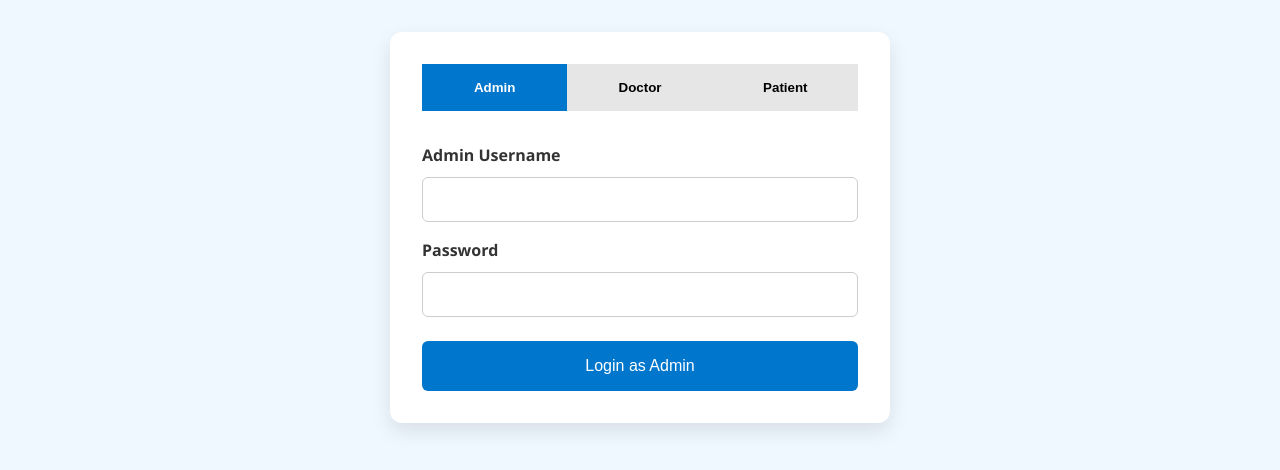
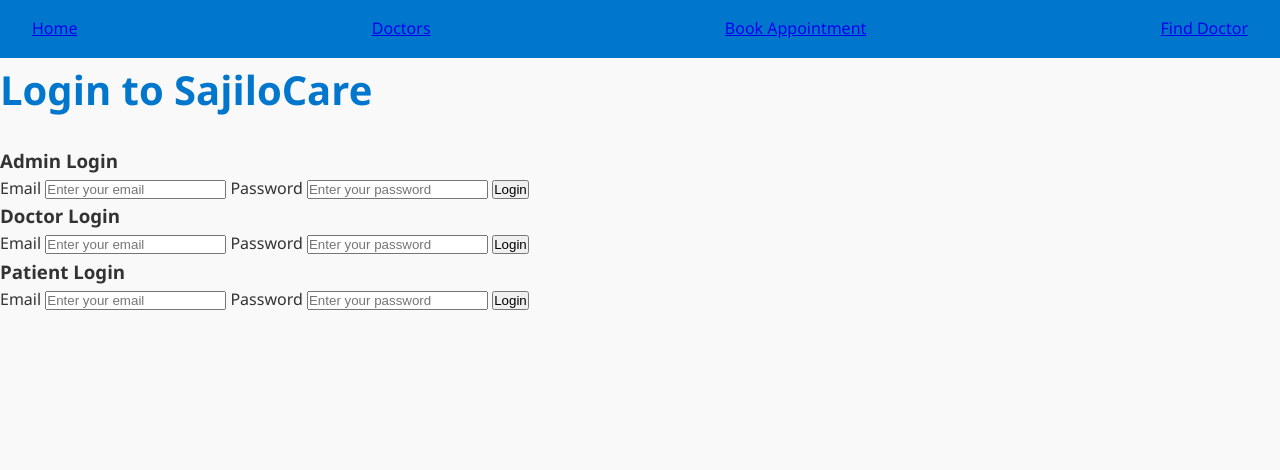
Before and after one commit to krishkafle49/doc-booking-site, a plain HTML site: page login.html in a window 1280 px wide. Drawn offline with Linux system fonts and the light colour scheme.

Commit message:
Update login.html

```diff
--- a/login.html
+++ b/login.html
@@ -1,122 +1,60 @@
+<!-- login.html (or add this inside index.html) -->
 <!DOCTYPE html>
 <html lang="en">
 <head>
-  <meta charset="UTF-8" />
+  <meta charset="UTF-8">
   <title>Login - SajiloCare</title>
-  <link rel="stylesheet" href="style.css" />
-  <style>
-    body {
-      font-family: 'Segoe UI', sans-serif;
-      background-color: #f0f8ff;
-      padding: 2rem;
-    }
-    .login-container {
-      max-width: 500px;
-      margin: auto;
-      background: white;
-      padding: 2rem;
-      border-radius: 12px;
-      box-shadow: 0 8px 20px rgba(0,0,0,0.1);
-    }
-    .login-tabs {
-      display: flex;
-      justify-content: space-between;
-      margin-bottom: 2rem;
-    }
-    .login-tabs button {
-      flex: 1;
-      padding: 1rem;
-      border: none;
-      background-color: #e6e6e6;
-      cursor: pointer;
-      font-weight: bold;
-      transition: background 0.3s ease;
-    }
-    .login-tabs button.active {
-      background-color: #0077cc;
-      color: white;
-    }
-    .login-form {
-      display: none;
-    }
-    .login-form.active {
-      display: block;
-    }
-    label {
-      display: block;
-      margin: 1rem 0 0.5rem;
-      font-weight: bold;
-    }
-    input {
-      width: 100%;
-      padding: 0.8rem;
-      border-radius: 6px;
-      border: 1px solid #ccc;
-      font-size: 1rem;
-    }
-    button[type="submit"] {
-      margin-top: 1.5rem;
-      width: 100%;
-      background-color: #0077cc;
-      color: white;
-      padding: 1rem;
-      border: none;
-      border-radius: 6px;
-      font-size: 1rem;
-      cursor: pointer;
-      transition: background 0.3s ease;
-    }
-    button[type="submit"]:hover {
-      background-color: #005fa3;
-    }
-  </style>
+  <link rel="stylesheet" href="style.css">
 </head>
 <body>
 
-  <div class="login-container">
-    <div class="login-tabs">
-      <button class="tab-button active" onclick="showForm('admin')">Admin</button>
-      <button class="tab-button" onclick="showForm('doctor')">Doctor</button>
-      <button class="tab-button" onclick="showForm('patient')">Patient</button>
+  <nav>
+    <a href="index.html">Home</a>
+    <a href="doctors.html">Doctors</a>
+    <a href="booking.html">Book Appointment</a>
+    <a href="find-doctor.html">Find Doctor</a>
+  </nav>
+
+  <section class="login-section">
+    <h2 class="section-title">Login to SajiloCare</h2>
+    <div class="login-form-container">
+      <!-- Admin Login -->
+      <div class="login-option">
+        <h3>Admin Login</h3>
+        <form id="admin-login">
+          <label for="admin-email">Email</label>
+          <input type="email" id="admin-email" name="email" required placeholder="Enter your email">
+          <label for="admin-password">Password</label>
+          <input type="password" id="admin-password" name="password" required placeholder="Enter your password">
+          <button type="submit">Login</button>
+        </form>
+      </div>
+
+      <!-- Doctor Login -->
+      <div class="login-option">
+        <h3>Doctor Login</h3>
+        <form id="doctor-login">
+          <label for="doctor-email">Email</label>
+          <input type="email" id="doctor-email" name="email" required placeholder="Enter your email">
+          <label for="doctor-password">Password</label>
+          <input type="password" id="doctor-password" name="password" required placeholder="Enter your password">
+          <button type="submit">Login</button>
+        </form>
+      </div>
+
+      <!-- Patient Login -->
+      <div class="login-option">
+        <h3>Patient Login</h3>
+        <form id="patient-login">
+          <label for="patient-email">Email</label>
+          <input type="email" id="patient-email" name="email" required placeholder="Enter your email">
+          <label for="patient-password">Password</label>
+          <input type="password" id="patient-password" name="password" required placeholder="Enter your password">
+          <button type="submit">Login</button>
+        </form>
+      </div>
     </div>
-
-    <form id="admin" class="login-form active">
-      <label for="admin-user">Admin Username</label>
-      <input type="text" id="admin-user" required />
-      <label for="admin-pass">Password</label>
-      <input type="password" id="admin-pass" required />
-      <button type="submit">Login as Admin</button>
-    </form>
-
-    <form id="doctor" class="login-form">
-      <label for="doctor-user">Doctor Email</label>
-      <input type="email" id="doctor-user" required />
-      <label for="doctor-pass">Password</label>
-      <input type="password" id="doctor-pass" required />
-      <button type="submit">Login as Doctor</button>
-    </form>
-
-    <form id="patient" class="login-form">
-      <label for="patient-user">Patient Email</label>
-      <input type="email" id="patient-user" required />
-      <label for="patient-pass">Password</label>
-      <input type="password" id="patient-pass" required />
-      <button type="submit">Login as Patient</button>
-    </form>
-  </div>
-
-  <script>
-    function showForm(type) {
-      document.querySelectorAll('.login-form').forEach(form => {
-        form.classList.remove('active');
-      });
-      document.querySelectorAll('.tab-button').forEach(btn => {
-        btn.classList.remove('active');
-      });
-      document.getElementById(type).classList.add('active');
-      event.target.classList.add('active');
-    }
-  </script>
+  </section>
 
 </body>
 </html>
```
